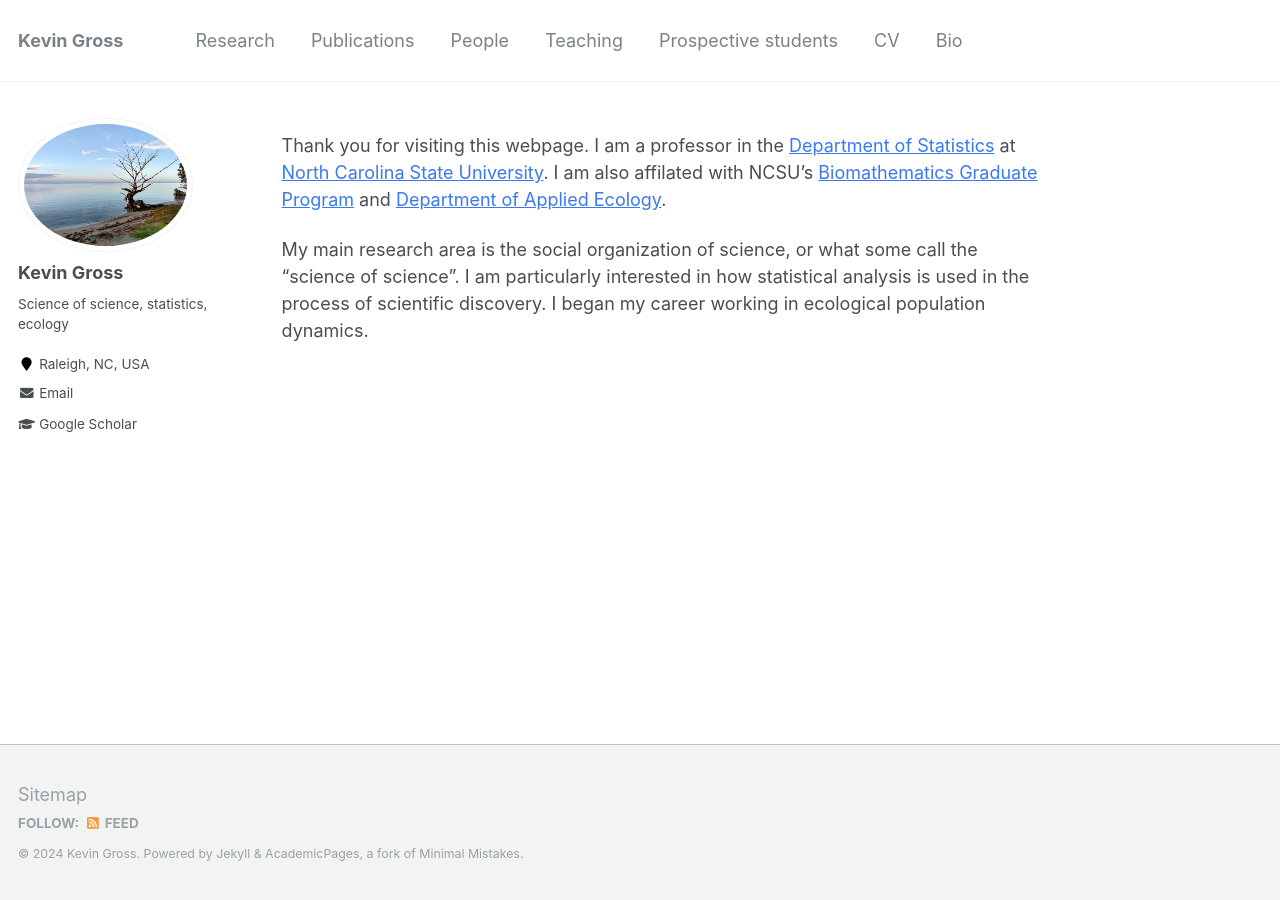
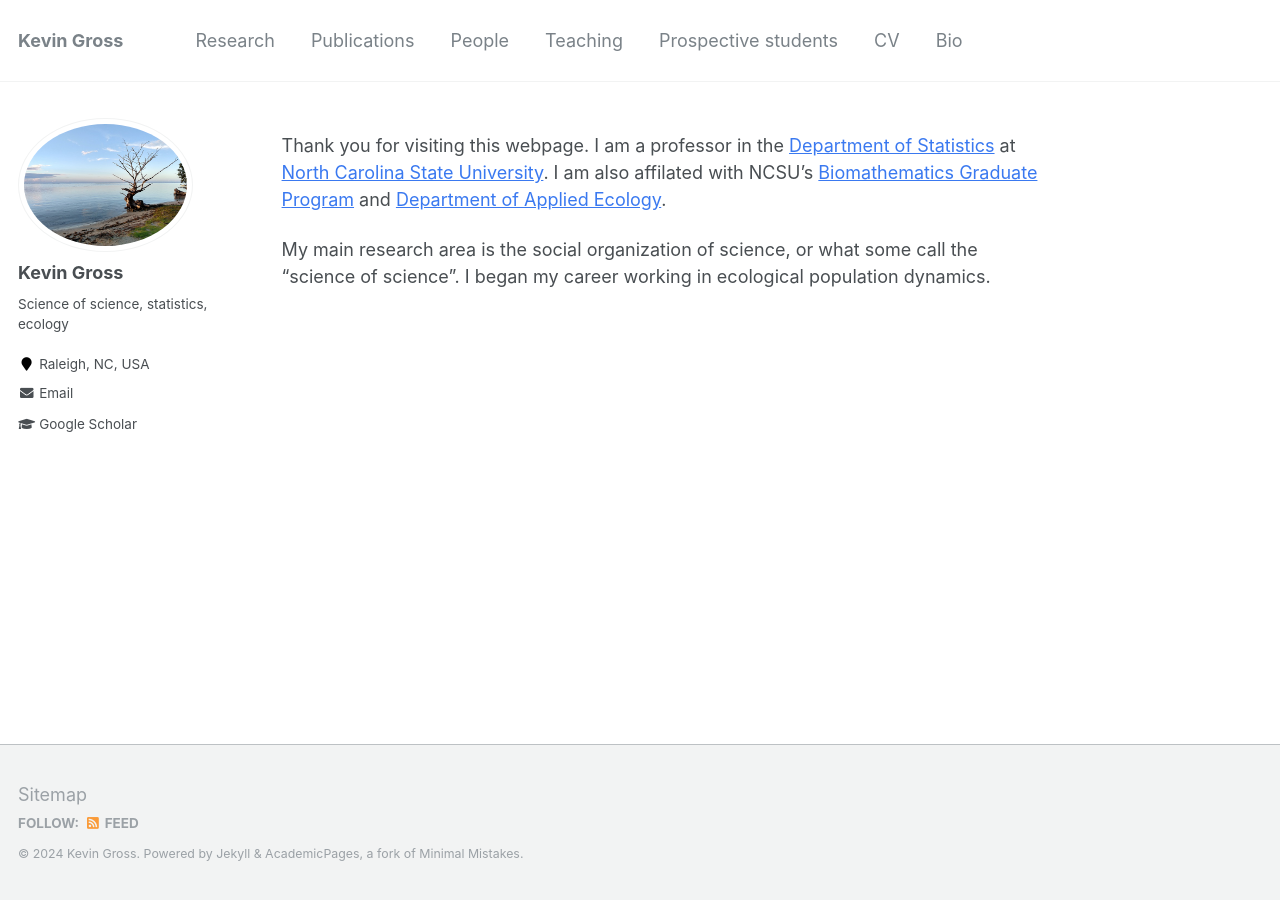
Before and after one commit to krgross/krgross.github.io, a Jekyll site: the page built from _pages/about.md, in a window 1280 px wide. Built offline with Jekyll 4.4.1, drawn with Linux system fonts in a browser that asks for light colours.

Commit message:
Update about.md

```diff
--- a/_pages/about.md
+++ b/_pages/about.md
@@ -10,4 +10,4 @@ redirect_from:
 
 Thank you for visiting this webpage.  I am a professor in the [Department of Statistics](https://statistics.sciences.ncsu.edu/) at [North Carolina State University](https://www.ncsu.edu/). I am also affilated with NCSU's [Biomathematics Graduate Program](http://bma.math.ncsu.edu) and [Department of Applied Ecology](https://cals.ncsu.edu/applied-ecology/).
 
-My main research area is the social organization of science, or what some call the "science of science".  I am particularly interested in how statistical analysis is used in the process of scientific discovery.  I began my career working in ecological population dynamics.
+My main research area is the social organization of science, or what some call the "science of science".  I began my career working in ecological population dynamics.
```
